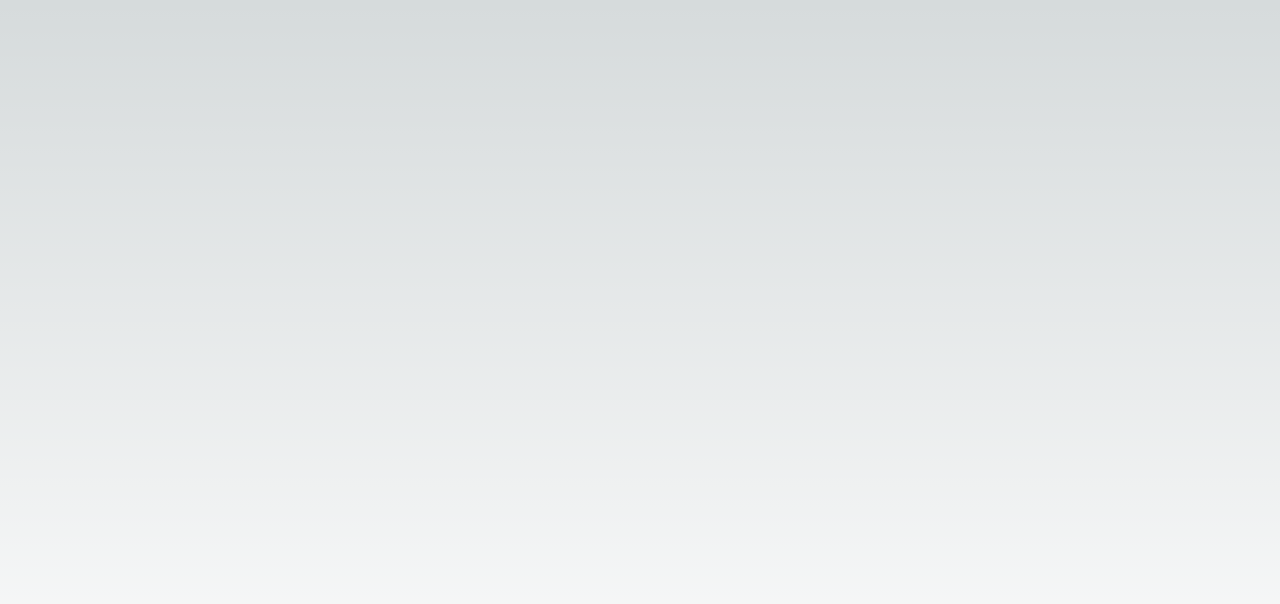
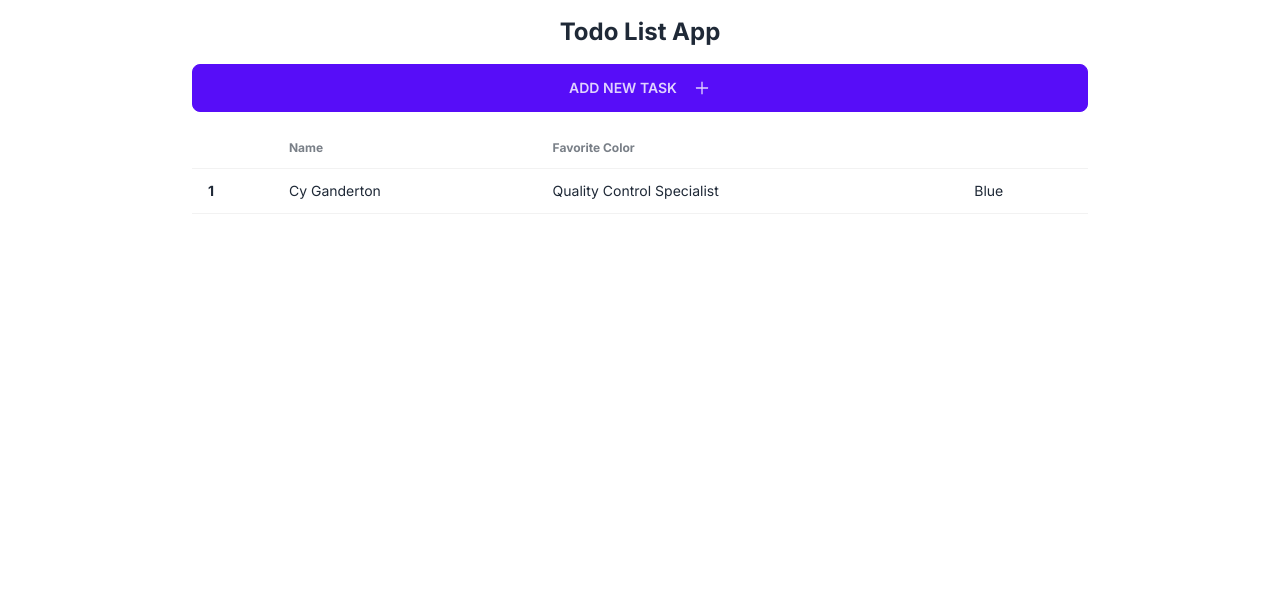
Before and after one commit to alvaroBetter/todo-list, a Next.js app: page / in a window 1280 px wide. Shown: the top 604 px of the page. Built offline with nearby package versions, Linux system fonts and the light colour scheme.

Commit message:
Added some dependencies

```diff
--- /dev/null
+++ b/app/components/AddTask.tsx
@@ -0,0 +1,11 @@
+import { AiOutlinePlus } from "react-icons/ai";
+
+export const AddTask = () => {
+	return (
+		<div>
+			<button className="btn btn-primary w-full">
+				Add new task <AiOutlinePlus className="ml-2" size={18} />
+			</button>
+		</div>
+	);
+};
--- /dev/null
+++ b/app/components/TodoList.tsx
@@ -0,0 +1,25 @@
+export const TodoList = () => {
+	return (
+		<div className="overflow-x-auto">
+			<table className="table">
+				{/* head */}
+				<thead>
+					<tr>
+						<th></th>
+						<th>Name</th>
+						<th>Favorite Color</th>
+					</tr>
+				</thead>
+				<tbody>
+					{/* row 1 */}
+					<tr>
+						<th>1</th>
+						<td>Cy Ganderton</td>
+						<td>Quality Control Specialist</td>
+						<td>Blue</td>
+					</tr>
+				</tbody>
+			</table>
+		</div>
+	);
+};
--- a/app/globals.css
+++ b/app/globals.css
@@ -1,27 +1,3 @@
 @tailwind base;
 @tailwind components;
 @tailwind utilities;
-
-:root {
-  --foreground-rgb: 0, 0, 0;
-  --background-start-rgb: 214, 219, 220;
-  --background-end-rgb: 255, 255, 255;
-}
-
-@media (prefers-color-scheme: dark) {
-  :root {
-    --foreground-rgb: 255, 255, 255;
-    --background-start-rgb: 0, 0, 0;
-    --background-end-rgb: 0, 0, 0;
-  }
-}
-
-body {
-  color: rgb(var(--foreground-rgb));
-  background: linear-gradient(
-      to bottom,
-      transparent,
-      rgb(var(--background-end-rgb))
-    )
-    rgb(var(--background-start-rgb));
-}
--- a/app/page.tsx
+++ b/app/page.tsx
@@ -1,5 +1,14 @@
+import { AddTask } from "./components/AddTask";
+import { TodoList } from "./components/TodoList";
+
 export default function Home() {
 	return (
-		<main className="flex min-h-screen flex-col items-center justify-between p-24"></main>
+		<main className="max-w-4xl mx-auto mt-4">
+			<div className="text-center my=5 flex flex-col gap-4">
+				<h1 className="text-2xl font-bold">Todo List App</h1>
+				<AddTask />
+				<TodoList />
+			</div>
+		</main>
 	);
 }
--- /dev/null
+++ b/data/todos.json
@@ -0,0 +1,12 @@
+{
+	"tasks": [
+		{
+			"id": "1",
+			"text": "buy milk with some orange juice"
+		},
+		{
+			"id": "2",
+			"text": "help my frind to find a job"
+		}
+	]
+}
--- a/tailwind.config.js
+++ b/tailwind.config.js
@@ -1,18 +1,18 @@
 /** @type {import('tailwindcss').Config} */
 module.exports = {
 	content: [
-    './pages/**/*.{js,ts,jsx,tsx,mdx}',
-    './components/**/*.{js,ts,jsx,tsx,mdx}',
-    './app/**/*.{js,ts,jsx,tsx,mdx}',
+		"./pages/**/*.{js,ts,jsx,tsx,mdx}",
+		"./components/**/*.{js,ts,jsx,tsx,mdx}",
+		"./app/**/*.{js,ts,jsx,tsx,mdx}",
 	],
 	theme: {
 		extend: {
 			backgroundImage: {
-        'gradient-radial': 'radial-gradient(var(--tw-gradient-stops))',
-        'gradient-conic':
-          'conic-gradient(from 180deg at 50% 50%, var(--tw-gradient-stops))',
+				"gradient-radial": "radial-gradient(var(--tw-gradient-stops))",
+				"gradient-conic":
+					"conic-gradient(from 180deg at 50% 50%, var(--tw-gradient-stops))",
 			},
 		},
 	},
-  plugins: [],
-}
+	plugins: [require("daisyui")],
+};
```
Also changed, not shown: db.json (added, +19 -0 lines), package.json (+7 -1 lines), 1 other file (tests, documents, lock files or other folders). Lines whose indentation alone changed are shown as unchanged.
